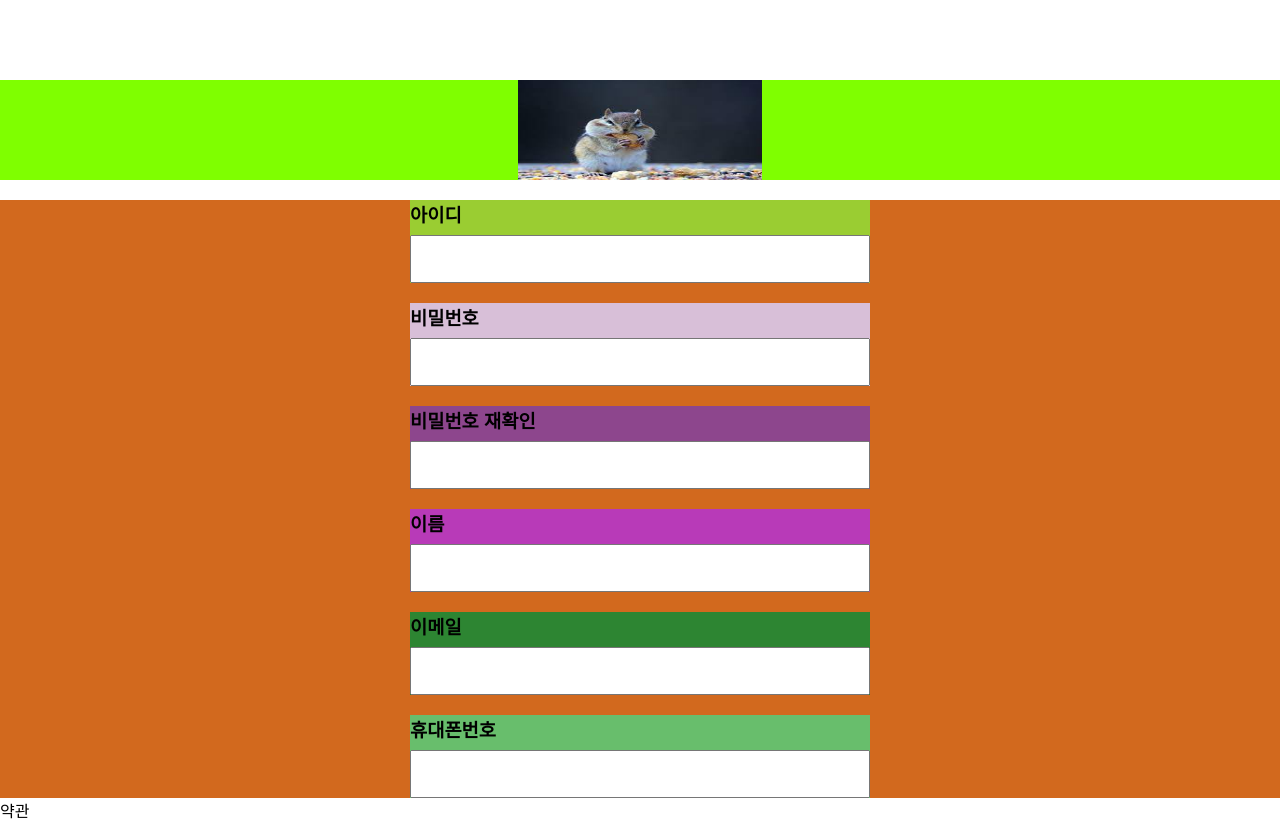
After one commit to jonghyun0832/Robo-Shop, a PHP site: page /create_account.html in a window 1280 px wide. The commit adds this page. Run offline with PHP 8.4, Linux system fonts and the light colour scheme.

Commit message:
Edit login, Add createAccount

```diff
--- /dev/null
+++ b/src/create_account.css
@@ -0,0 +1,114 @@
+*{
+    text-decoration: none; /*아래밑줄 제거*/
+    color: black; /*글자색 검은색 고정*/
+    list-style: none; /*리스트 앞에 찍히는 점없애기*/
+    margin: 0px;
+    padding:0px;
+    font-family: 'Noto Sans KR', sans-serif;
+}
+
+.top {
+    background: chartreuse;
+    margin-top: 80px;
+    margin-bottom: 20px;
+    display: flex;
+    justify-content: center;
+}
+
+.middle{
+    background: chocolate;
+    display: flex;
+    flex-direction: column;
+    justify-content: center;
+    align-items: center;
+}
+
+.contents_wrap{
+    width: 460;
+
+}
+
+.content_id{
+    background-color: yellowgreen;
+}
+
+.content_id>span>input{
+    margin-top: 8px;
+    height: 48px;
+    width: 100%;
+    padding-left: 5px;
+    cursor: pointer;
+}
+
+.content_pw{
+    background-color: thistle;
+    margin-top: 20px;
+}
+
+.content_pw>span>input{
+    margin-top: 8px;
+    height: 48px;
+    width: 100%;
+    padding-left: 5px;
+    cursor: pointer;
+}
+
+.content_pw_check{
+    background-color: rgb(141, 70, 141);
+    margin-top: 20px;
+}
+
+.content_pw_check>span>input{
+    margin-top: 8px;
+    height: 48px;
+    width: 100%;
+    padding-left: 5px;
+    cursor: pointer;
+}
+
+.content_user_name{
+    background-color: rgb(184, 58, 184);
+    margin-top: 20px;
+}
+
+.content_user_name>span>input{
+    margin-top: 8px;
+    height: 48px;
+    width: 100%;
+    padding-left: 5px;
+    cursor: pointer;
+}
+
+.content_user_email{
+    background-color: rgb(45, 133, 50);
+    margin-top: 20px;
+}
+
+.content_user_email>span>input{
+    margin-top: 8px;
+    height: 48px;
+    width: 100%;
+    padding-left: 5px;
+    cursor: pointer;
+}
+
+.content_user_phone{
+    background-color: rgb(104, 190, 108);
+    margin-top: 20px;
+}
+
+.content_user_phone>span>input{
+    margin-top: 8px;
+    height: 48px;
+    width: 100%;
+    padding-left: 5px;
+    cursor: pointer;
+}
+
+
+/* .error_next_box {
+    margin-top: 9px;
+    font-size: 12px;
+    color: red;
+    display: none;
+} */
--- /dev/null
+++ b/src/create_account.html
@@ -0,0 +1,64 @@
+<html lang="ko">
+<head>
+    <meta charset="UTF-8">
+    <meta http-equiv="X-UA-Compatible" content="IE=edge">
+    <meta name="viewport" content="width=device-width, initial-scale=1.0">
+    <title>회원가입</title>
+    <link rel="stylesheet" type="text/css" href="create_account.css">
+    <link rel="preconnect" href="https://fonts.googleapis.com">
+    <link rel="preconnect" href="https://fonts.gstatic.com" crossorigin>
+    <link href="https://fonts.googleapis.com/css2?family=Noto+Sans+KR:wght@500&display=swap" rel="stylesheet">
+</head>
+<body>
+    <div class="wrap">
+        <div class="top">
+            <a href="home.html"><img src="img/로고다람쥐.jpeg" width="244px" height="100px"></a>
+        </div>
+        <div class="middle">
+            <div class="contents_wrap">
+                <div class=content_id>
+                    <h3><label for="id">아이디</label></h3>
+                    <span>
+                        <input type="text" name="id" id="id">
+                    </span>
+                    <!-- <span class="error_next_box">ddd</span> -->
+                </div>
+                <div class="content_pw">
+                    <h3><label for="pw">비밀번호</label></h3>
+                    <span>
+                        <input type="password" name="pw" id="pw">
+                    </span>
+                </div>
+                <div class="content_pw_check">
+                    <h3><label for="pw">비밀번호 재확인</label></h3>
+                    <span>
+                        <input type="password" name="pw_check" id="pw_check">
+                    </span>
+                </div>
+                <div class="content_user_name">
+                    <h3><label for="user_name">이름</label></h3>
+                    <span>
+                        <input type="text" name="user_name" id="user_name">
+                    </span>
+                </div>
+                <div class="content_user_email">
+                    <h3><label for="user_email">이메일</label></h3>
+                    <span>
+                        <input type="email" name="user_email" id="user_email">
+                    </span>
+                </div>
+                <div class="content_user_phone">
+                    <h3><label for="user_phone">휴대폰번호</label></h3>
+                    <span>
+                        <input type="" name="user_phone" id="user_phone">
+                    </span>
+                </div>
+
+            </div>
+        </div>
+        <div class="bottom">
+            약관
+        </div>
+    </div>
+</body>
+</html>
--- a/src/home.html
+++ b/src/home.html
@@ -15,7 +15,7 @@
         <div class = intro_top>
             <ul class="top_item">
                 <li><a href="login.html">로그인</a></li>
-                <li><a href="">회원가입</a></li>
+                <li><a href="create_account.html">회원가입</a></li>
                 <li><a href="">장바구니</a></li>
             </ul>
         </div>
--- /dev/null
+++ b/src/login_script.js
@@ -0,0 +1,3 @@
+function printHello(){
+    document.write(111)
+}
```
Also changed, not shown: src/login.css (+60 -24 lines), src/login.html (+35 -16 lines), src/login_check.php (added, +10 -0 lines).
